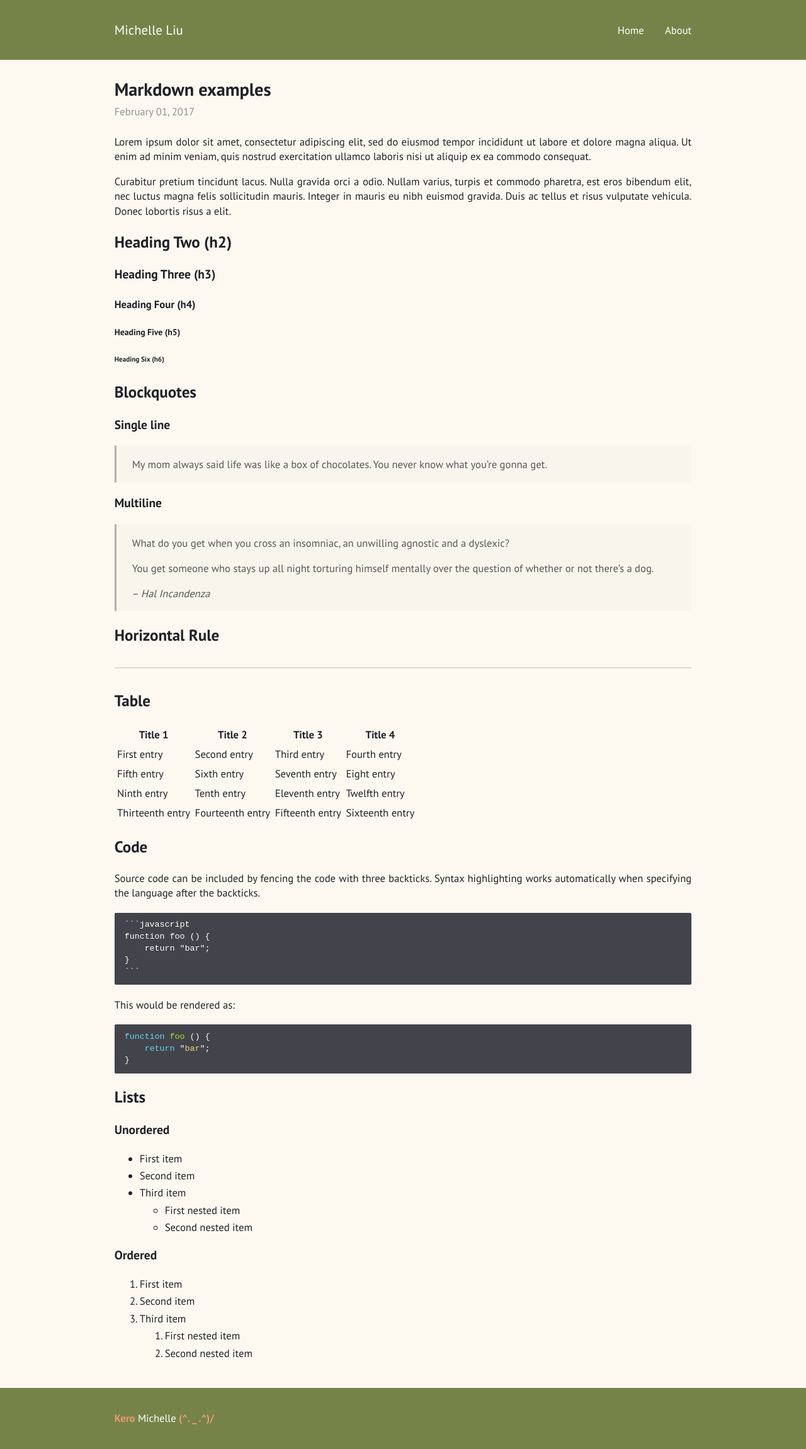
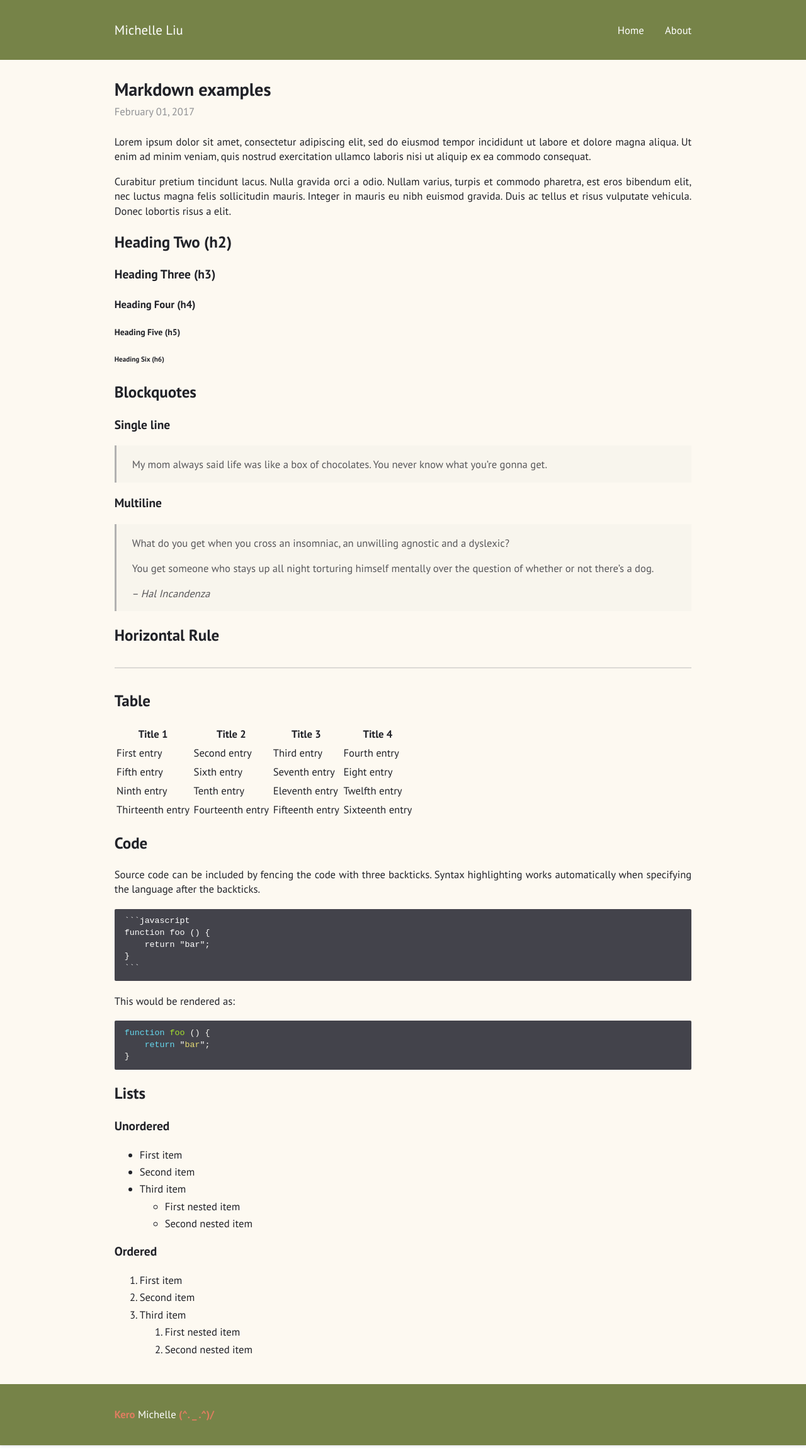
Before and after one commit to KeroMichelle/KeroMichelle.github.io, a Jekyll site: the page built from _posts/2017-02-01-markdown-examples.md, in a window 1280 px wide. Shown: the whole page at 63% size. Built offline with Jekyll 4.4.1, drawn with Linux system fonts in a browser that asks for light colours.

Commit message:
Mobile padding

```diff
--- a/_config.yml
+++ b/_config.yml
@@ -1,6 +1,6 @@
 title: "Michelle Liu"
 author: "Michelle Liu"
-description: "<b style=\"color: #e89c74;\">Kero</b> Michelle <b style=\"color: #e89c74;\">(^. _ .^)/</b>"
+description: "<b style=\"color: #DF7D60;\">Kero</b> Michelle <b style=\"color: #DF7D60;\">(^. _ .^)/</b>"
 permalink: /:title/
 lang: "en"
 excerpt_separator: "\n\n\n"
--- a/_sass/basic.sass
+++ b/_sass/basic.sass
@@ -17,8 +17,8 @@
     background: $dark
     color: $light
   img.home
-    margin: .5em 0
-    border-radius: 2px
+    margin: .3em 0
+    border-radius: 1px
     max-width: 100%
     height: auto
 
@@ -109,7 +109,8 @@
   // display: inline-block
   max-width: 100%
   // overflow-y: scroll
-  border-spacing: 1px
+  border-spacing: .2px .2px
+  // border-spacing: 1px
   border-radius: 0
   // border-radius: 2px
   // box-shadow: 0 0 0 1px reduce(12) inset
```
Also changed, not shown: more.md (+1 -3 lines).
